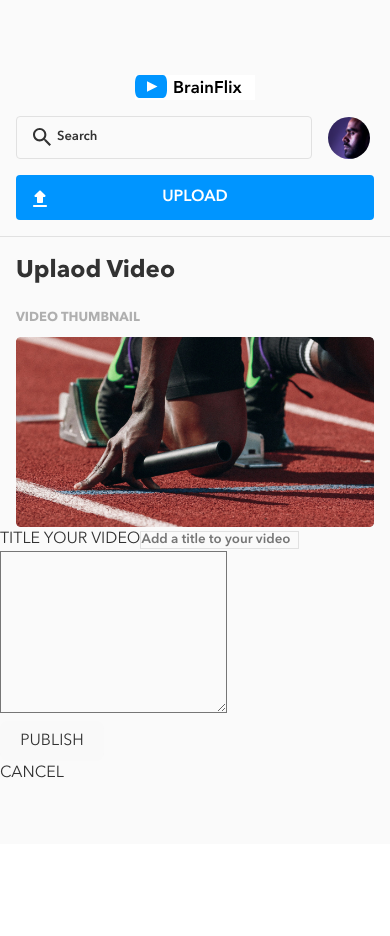
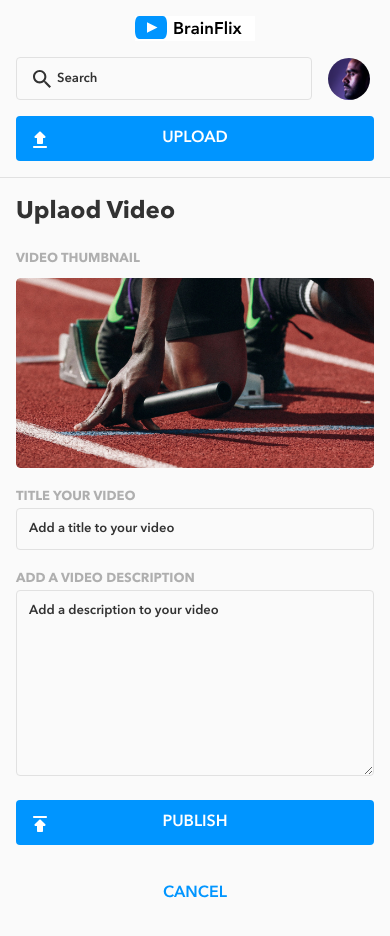
Before and after one commit to afreen009/brain-flix, a React (Vite) app: page / in a window 390 px wide. Shown: the top 936 px of the page. Before the commit the page ends 844 px from the top, so only its background shows below. Built offline with nearby package versions, Linux system fonts and the light colour scheme.

Commit message:
styled and added elements to upload page for mobile screen size

```diff
--- a/src/components/Comments/Comments.scss
+++ b/src/components/Comments/Comments.scss
@@ -135,10 +135,9 @@ input,textarea::placeholder{
         left: 3%;
         top: 26%;
         margin-right: .125rem;
-
     }
-    &__submitButton:hover{
-        background-color:$secondary-color-1;
-    }
+    // &__submitButton:hover{
+    //     background-color:$secondary-color-1;
+    // }
 
 }
--- a/src/components/Header/Header.scss
+++ b/src/components/Header/Header.scss
@@ -73,8 +73,6 @@
         margin:0 1rem;
         font-weight: 600;
         font-size: .8125rem;
-        @include tablet {
-        }
     }
     &__searchBar::placeholder {
         color: $primary-color-1;
@@ -118,7 +116,6 @@
         width: 100vw;
         @include tablet {
             width: auto;
-
             display: inline-flex;
         }
     }
@@ -130,24 +127,11 @@
     }
 
     &__uploadBtn {
-        display: block;
-        width: 100%;
-        background-color: $primary-color-2;;
-        color: white;
-        padding: .75rem 1.75rem;
-        font-size: 1rem;
-        cursor: pointer;
-        position: relative;
-        border-radius: .25rem;
-        font-weight: 600;
+        @include button;
     }
 
     &__btnImg{
-        display: inline-flex;
-        position:absolute;
-        background-color: $primary-color-2;
-        left: 3%;
-        top: 26%;
+        @include buttonImg;
     }
 
 }
--- a/src/components/UploadVideo/UploadVideo.jsx
+++ b/src/components/UploadVideo/UploadVideo.jsx
@@ -16,23 +16,26 @@ const UploadVideo = () =>{
         </section>
         <form className='uploadVideo__formSec'>
             <section className="uploadVideo__titleSec">
-                <label htmlFor="uploadVideo__title">
+                <label className='uploadVideo__titleLabel' htmlFor="uploadVideo__title">
                     TITLE YOUR VIDEO
-                    <input type="text" id="uploadVideo__title"
+                    <input type="text" className='uploadVideo__title' id="uploadVideo__title"
                     placeholder="Add a title to your video"/>
                 </label>
             </section>
             <section className="uploadVideo__descriptionSec">
-                <label htmlFor="descriptionSec">
-                    <textarea name="uploadVideo__descriptionSec" id="descriptionSec" cols="30" rows="10"></textarea>
+                <label className='uploadVideo__descriptionLabel' htmlFor="uploadVideo__description">
+                    ADD A VIDEO DESCRIPTION
+                    <textarea cols="30" rows="10" type="text" className='uploadVideo__description' id="uploadVideo__title"
+                    placeholder="Add a description to your video"/>
                 </label>
             </section>
-            <div className="uploadVideo__descriptionSec">
-                <button >
+            <div className="uploadVideo__btnDiv">
+                <button className="uploadVideo__publishBtn">
+                    <img src="/src/assets/icons/publish.svg" alt="publish icon" />
                     PUBLISH
                 </button>
             </div>
-            <span>
+            <span className='uploadVideo__cancelBtn'>
                 CANCEL
             </span>
         </form>
--- a/src/components/UploadVideo/UploadVideo.scss
+++ b/src/components/UploadVideo/UploadVideo.scss
@@ -1,7 +1,7 @@
 @use '/src/styles/partials/variables' as*;
 @use '/src/styles/partials/mixins' as *;
 @use '/src/styles/partials/variables' as*;
-// @use '/src/assets/images/Upload-video-preview.jpg';
+// @use '/src/assets/icons/publish.svg';
 
 .uploadVideo {
     border-top: 1px solid $secondary-color-3;
@@ -14,7 +14,7 @@
         margin: 1rem 0 1rem 1rem;
     }
 
-    &__thumbnailLabel {
+    &__thumbnailLabel, &__titleLabel, &__descriptionLabel {
         @include greyTitle;
         margin-left:1rem;
     }
@@ -26,6 +26,7 @@
         display: flex;
         justify-content: center;
         align-items: center;
+        margin-bottom: 1rem;
     }
 
     &__image {
@@ -35,4 +36,41 @@
         max-height: calc(100% - 2rem);
         object-fit: cover;
     }
+
+    &__title, &__description {
+        padding: .75rem;
+        outline: none;
+        border: 1px solid $secondary-color-3;
+        border-radius:.25rem;
+        box-sizing: border-box;
+        margin:0 1rem;
+        font-weight: 600;
+        font-size: .8125rem;
+        margin-bottom: 1rem;
+        width: calc(100% - 2rem);
+    }
+    &__title::placeholder, &__description::placeholder{
+        color: $primary-color-1;
+    }
+    &__btnDiv {
+        justify-content: center;
+        align-items: center;
+        display:flex;
+    }
+    &__publishBtn {
+        @include button;
+        max-width: calc(100% - 2rem);
+        max-height: calc(100% - 2rem);
+    }
+    &__publishBtn img {
+        @include buttonImg;
+    }
+    &__cancelBtn {
+        margin: 2.25rem 0;
+        display: inline-flex;
+        color: $primary-color-2;
+        font-weight: 600;
+        justify-content: center;
+        width: 100vw;
+    }
  }
--- a/src/styles/partials/_mixins.scss
+++ b/src/styles/partials/_mixins.scss
@@ -35,3 +35,26 @@
       font-size: 1rem;
   }
 }
+@mixin button {
+  display: block;
+  width: 100%;
+  background-color: $primary-color-2;;
+  color: $primary-color-4;
+  padding: .75rem 1.75rem;
+  font-size: 1rem;
+  cursor: pointer;
+  position: relative;
+  border-radius: .25rem;
+  font-weight: 600;
+  &:hover {
+    background-color: $secondary-color-2;
+  }
+}
+
+@mixin buttonImg {
+  display: inline-flex;
+  position:absolute;
+  background-color: $primary-color-2;
+  left: 3%;
+  top: 26%;
+}
```
